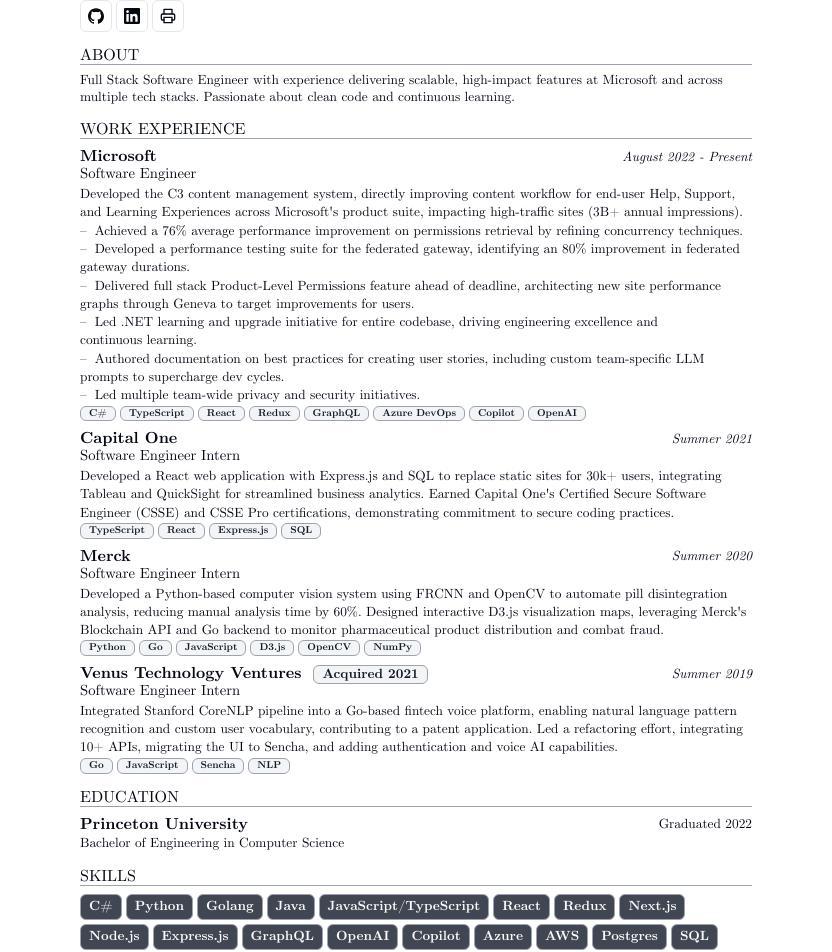
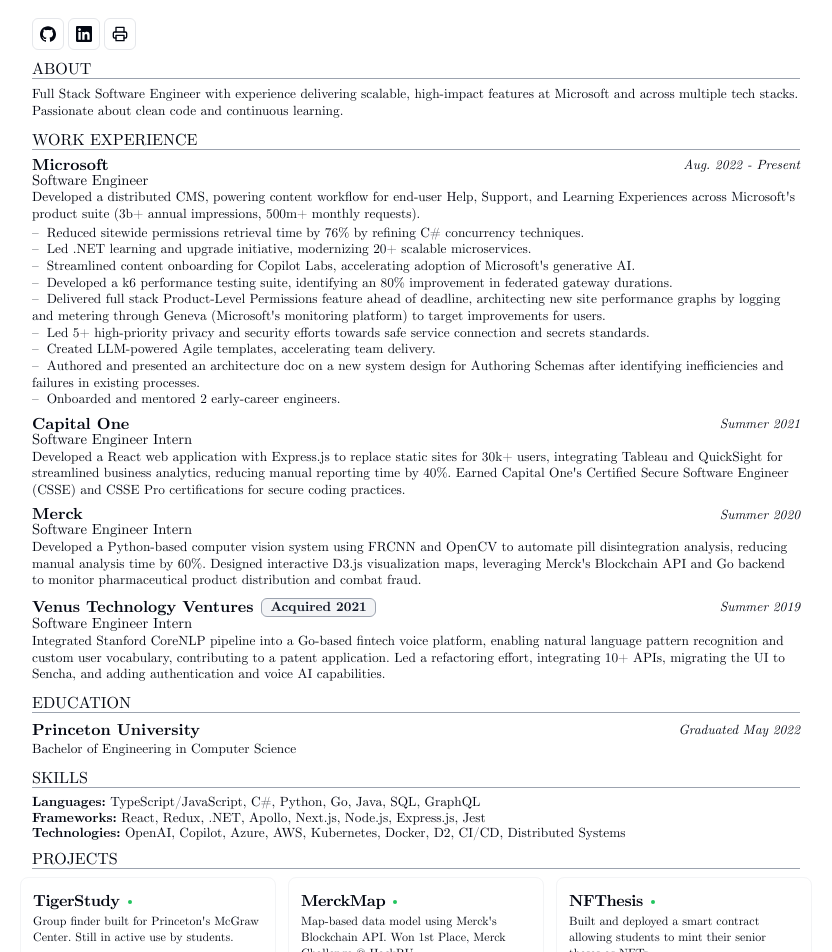
Before and after one commit to kasey-mcfadden/cv, a Next.js app: page / in a window 1280 px wide. Shown: the part 116-1068 px from the top of the page, without its empty margins (224-1056 px from the left). Built offline with nearby package versions, Linux system fonts and the light colour scheme.

Commit message:
Updated resume

```diff
--- a/src/app/globals.css
+++ b/src/app/globals.css
@@ -111,7 +111,7 @@
 /* Hide browser print header/footer */
 @media print {
   @page {
-    margin: 0.2in;
+    margin: 0.7in;
   }
   .container, main, body {
     padding: 0 !important;
--- a/src/app/page.tsx
+++ b/src/app/page.tsx
@@ -9,50 +9,67 @@
 import { Section } from "../components/ui/section";
 import { RESUME_DATA } from "../data/resume-data";
 import { WorkCard } from "@/components/work-card";
+import { MinimalProjectCard } from "@/components/minimal-project-card";
 
 export const metadata: Metadata = {
   title: `${RESUME_DATA.name.replace(/ /g, "_")}_CV`,
   description: RESUME_DATA.title,
 };
 
+const linkedIn = RESUME_DATA.contact.social.find(
+  (social) => social.name === "LinkedIn"
+);
+
 export default function Page() {
   return (
     <main className="container relative mx-auto scroll-my-12 overflow-auto md:p-12">
-      <section className="mx-auto w-full max-w-2xl space-y-4 bg-white">
+      <section className="mx-auto w-full max-w-3xl space-y-3 bg-white">
         <div className="flex items-start justify-between md:flex-row">
           <div className="flex-1">
+
             <h1 className="text-[14pt] font-bold leading-tight">{RESUME_DATA.name}</h1>
-            <div className="flex items-center justify-between w-full">
-              <p className="text-pretty text-[11pt] leading-tight">
+
+            <div className="flex items-center justify-between w-full text-pretty text-[11pt] leading-tight">
+              <p>
                 {RESUME_DATA.title}
               </p>
               <a
-                  className="text-pretty text-[11pt] hover:underline whitespace-nowrap leading-tight"
+                  className="hover:underline whitespace-nowrap"
                   href={RESUME_DATA.personalWebsiteUrl}
               >
                 {RESUME_DATA.personalWebsiteUrl?.replace("https://", "").replace("www.", "")}
               </a>
             </div>
-            <div className="flex items-center justify-between w-full">
-              <p className="max-w-md items-center text-pretty text-[11pt] leading-tight">
+
+            <div className="flex items-center justify-between w-full text-pretty text-[11pt] leading-tight">
               <a
-                    className="inline-flex gap-x-2 align-baseline leading-none hover:underline"
+                className="hover:underline"
                 href={RESUME_DATA.locationLink}
                 target="_blank"
               >
                 {RESUME_DATA.location}
               </a>
-              </p>
               {RESUME_DATA.contact.email ? (
-                <p className="max-w-md items-center text-pretty text-[11pt] leading-tight">
                 <a
-                  className="inline-flex gap-x-2 align-baseline leading-none hover:underline"
+                  className="inline-flex gap-x-2 align-baseline hover:underline"
                   href={`mailto:${RESUME_DATA.contact.email}`}>
                     <span>{RESUME_DATA.contact.email}</span>
                 </a>
-                </p>
               ) : null}
             </div>
+
+            <div className="invisible print:visible flex items-center justify-end w-full text-pretty text-[11pt] leading-tight">
+              {linkedIn && (
+                <a
+                  className="hover:underline whitespace-nowrap"
+                  href={linkedIn.url}
+                  target="_blank"
+                >
+                  {linkedIn.url.replace("https://", "").replace("www.", "")}
+                </a>
+              )}
+            </div>
+
             <div className="flex mt-1 gap-x-1 pt-1 text-[12pt] print:hidden">
               {RESUME_DATA.contact.email ? (
                 <Button
@@ -78,6 +95,7 @@
                   </a>
                 </Button>
               ) : null}
+
               {RESUME_DATA.contact.social.map((social) => (
                 <Button
                   key={social.name}
@@ -96,7 +114,7 @@
           </div>
         </div>
 
-        <Section>
+        <Section className="print:hidden">
         {RESUME_DATA.about && RESUME_DATA.about.trim() !== "" && (
           <>
             <h2 className="text-[12pt] border-b border-gray-400 leading-none">ABOUT</h2>
@@ -139,7 +157,7 @@
                     <h3 className="font-semibold leading-none">
                       {education.school}
                     </h3>
-                    <div className="text-[10pt] tabular-nums ">
+                    <div className="text-[10pt] tabular-nums italic">
                       {education.start && education.end ? (
                         `${education.start} - ${education.end}`
                       ) : (
@@ -157,25 +175,35 @@
 
         <Section>
           <h2 className="text-[12pt] border-b border-gray-400 leading-none">SKILLS</h2>
-          <div className="flex flex-wrap gap-1">
-            {RESUME_DATA.skills.map((skill) => {
-              return <Badge
-                variant="default"
-                className="text-[10pt] border-gray-400"
-                key={skill}
-              >
-                {skill}
-              </Badge>;
-            })}
+          <div className="text-[10pt] leading-none space-y-0.5">
+            {Object.entries(RESUME_DATA.skills).map(([category, items]) => (
+              <div key={category}>
+                <span className="font-semibold capitalize">{category}:</span>{" "}
+                <span>{items.join(", ")}</span>
+              </div>
+            ))}
           </div>
         </Section>
 
         <Section className="scroll-mb-16">
           <h2 className="text-[12pt] border-b border-gray-400 leading-none">PROJECTS</h2>
-          <div className="-mx-3 grid grid-cols-1 gap-3 print:grid-cols-3 print:gap-2 md:grid-cols-2 lg:grid-cols-3">
+          <div className="print:hidden -mx-3 grid grid-cols-1 gap-3 print:grid-cols-3 print:gap-2 md:grid-cols-2 lg:grid-cols-3">
             {RESUME_DATA.projects.map((project) => {
               return (
                 <ProjectCard
+                  key={project.title}
+                  title={project.title}
+                  description={project.description}
+                  tags={project.techStack}
+                  link={"link" in project ? project.link.href : undefined}
+                />
+              );
+            })}
+          </div>
+          <div className="invisible print:visible mb-0.5">
+            {RESUME_DATA.projects.map((project) => {
+              return (
+                <MinimalProjectCard
                   key={project.title}
                   title={project.title}
                   description={project.description}
--- /dev/null
+++ b/src/components/minimal-project-card.tsx
@@ -0,0 +1,43 @@
+import {
+  Card,
+  CardHeader,
+  CardContent,
+  CardDescription,
+  CardTitle,
+} from "./ui/card";
+import { Badge } from "./ui/badge";
+
+interface Props {
+  title: string;
+  description: string;
+  tags: readonly string[];
+  link?: string;
+}
+
+export function MinimalProjectCard({ title, description, tags, link }: Props) {
+  return (
+    <p className="text-[10pt] leading-tight">
+      <span className="font-semibold">
+      {link ? (
+        <a
+          href={link}
+          target="_blank"
+          className="hover:underline"
+        >
+          {title}
+        </a>
+      ) : (
+        title
+      )}
+      </span>
+      {": "}
+      {description}
+      {link && (
+      <span className="hidden underline print:visible">
+        <br></br>
+        {link.replace("https://", "").replace("www.", "")}
+      </span>
+      )}
+    </p>
+  );
+}
--- a/src/components/project-card.tsx
+++ b/src/components/project-card.tsx
@@ -26,7 +26,7 @@
                 className="inline-flex items-center hover:underline"
               >
                 {title}{" "}
-                <span className="h-1 w-1 rounded-full bg-green-500"></span>
+                <span className="ml-2 h-1 w-1 rounded-full bg-green-500"></span>
               </a>
             ) : (
               title
--- a/src/components/work-card.tsx
+++ b/src/components/work-card.tsx
@@ -24,7 +24,7 @@
         <Card>
             <CardHeader>
                 <div className="flex items-center justify-between gap-x-2">
-                <h3 className="inline-flex items-center justify-center gap-x-1 mb-0 text-[12pt] font-semibold leading-tight">
+                <h3 className="inline-flex items-center justify-center text-[12pt] font-semibold leading-none">
                 {link !== "" ? (
                     <a className="hover:underline" href={link}>
                     {company}
@@ -32,7 +32,7 @@
                 ) : (
                     <span>{company}</span>
                 )}
-                    <span className="ml-2 inline-flex gap-x-1 leading-none">
+                    <span className="ml-2 inline-flex leading-none">
                     {badges.map((badge: any) => (
                         <Badge
                         variant="secondary"
@@ -58,19 +58,22 @@
                 {title}
                 </h4>
             </CardHeader>
-            <CardContent className="mt-1">
+            <CardContent className="mt-0.5 leading-tight">
                 {description}
                 {bullets && bullets.length > 0 && (
-                <ul className="mt-0 space-y-0">
+                <ul className="mt-0.5 space-y-0.2">
                     {bullets.map((bullet: string, idx: number) => (
-                    <li key={idx}>
+                    <li
+                        className="leading-tight"
+                        key={idx}
+                    >
                         <span className="mr-2">–</span>
                         {bullet}
                     </li>
                     ))}
                 </ul>
                 )}
-                <div className="mt-0 flex flex-wrap gap-1">
+                <div className="hidden mt-0 flex flex-wrap gap-1">
                 {technologies.map((technology: any) => (
                     <Badge
                     variant="secondary"
--- a/src/data/resume-data.tsx
+++ b/src/data/resume-data.tsx
@@ -39,7 +39,7 @@
       degree: "Bachelor of Engineering in Computer Science",
       departmentalGpa: "3.63",
       start: "",
-      end: "2022",
+      end: "May 2022",
     },
   ],
   work: [
@@ -49,16 +49,19 @@
       badges: [],
       title: "Software Engineer",
       logo: "",
-      start: "August 2022",
+      start: "Aug. 2022",
       end: "",
-      description: "Developed the C3 content management system, directly improving content workflow for end-user Help, Support, and Learning Experiences across Microsoft's product suite, impacting high-traffic sites (3B+ annual impressions).",
+      description: "Developed a distributed CMS, powering content workflow for end-user Help, Support, and Learning Experiences across Microsoft's product suite (3b+ annual impressions, 500m+ monthly requests).",
       bullets: [
-        "Achieved a 76\% average performance improvement on permissions retrieval by refining concurrency techniques.",
-        "Developed a performance testing suite for the federated gateway, identifying an 80\% improvement in federated gateway durations. ",
-        "Delivered full stack Product-Level Permissions feature ahead of deadline, architecting new site performance graphs through Geneva to target improvements for users. ",
-        "Led .NET learning and upgrade initiative for entire codebase, driving engineering excellence and continuous learning. ",
-        "Authored documentation on best practices for creating user stories, including custom team-specific LLM prompts to supercharge dev cycles. ",
-        "Led multiple team-wide privacy and security initiatives."
+        "Reduced sitewide permissions retrieval time by 76\% by refining C# concurrency techniques.",
+        "Led .NET learning and upgrade initiative, modernizing 20+ scalable microservices.",
+        "Streamlined content onboarding for Copilot Labs, accelerating adoption of Microsoft's generative AI.",
+        "Developed a k6 performance testing suite, identifying an 80\% improvement in federated gateway durations.",
+        "Delivered full stack Product-Level Permissions feature ahead of deadline, architecting new site performance graphs by logging and metering through Geneva (Microsoft's monitoring platform) to target improvements for users.",
+        "Led 5+ high-priority privacy and security efforts towards safe service connection and secrets standards.",
+        "Created LLM-powered Agile templates, accelerating team delivery.",
+        "Authored and presented an architecture doc on a new system design for Authoring Schemas after identifying inefficiencies and failures in existing processes.",
+        "Onboarded and mentored 2 early-career engineers.",
       ],
       technologies: ["C#", "TypeScript", "React", "Redux", "GraphQL", "Azure DevOps", "Copilot", "OpenAI"],
     },
@@ -70,7 +73,8 @@
       logo: "",
       start: "",
       end: "Summer 2021",
-      description: "Developed a React web application with Express.js and SQL to replace static sites for 30k+ users, integrating Tableau and QuickSight for streamlined business analytics. Earned Capital One's Certified Secure Software Engineer (CSSE) and CSSE Pro certifications, demonstrating commitment to secure coding practices.",
+      description: "Developed a React web application with Express.js to replace static sites for 30k+ users, integrating Tableau and QuickSight for streamlined business analytics, reducing manual reporting time by 40%. \
+        Earned Capital One's Certified Secure Software Engineer (CSSE) and CSSE Pro certifications for secure coding practices.",
       technologies: ["TypeScript", "React", "Express.js", "SQL"],
     },
     {
@@ -81,7 +85,8 @@
       logo: "",
       start: "",
       end: "Summer 2020",
-      description: "Developed a Python-based computer vision system using FRCNN and OpenCV to automate pill disintegration analysis, reducing manual analysis time by 60%. Designed interactive D3.js visualization maps, leveraging Merck's Blockchain API and Go backend to monitor pharmaceutical product distribution and combat fraud.",
+      description: "Developed a Python-based computer vision system using FRCNN and OpenCV to automate pill disintegration analysis, reducing manual analysis time by 60%. \
+        Designed interactive D3.js visualization maps, leveraging Merck's Blockchain API and Go backend to monitor pharmaceutical product distribution and combat fraud.",
       technologies: ["Python", "Go", "JavaScript", "D3.js", "OpenCV", "NumPy"],
     },
     {
@@ -92,35 +97,22 @@
       logo: "",
       start: "",
       end: "Summer 2019",
-      description: "Integrated Stanford CoreNLP pipeline into a Go-based fintech voice platform, enabling natural language pattern recognition and custom user vocabulary, contributing to a patent application. Led a refactoring effort, integrating 10+ APIs, migrating the UI to Sencha, and adding authentication and voice AI capabilities.",
+      description: "Integrated Stanford CoreNLP pipeline into a Go-based fintech voice platform, enabling natural language pattern recognition and custom user vocabulary, contributing to a patent application. \
+        Led a refactoring effort, integrating 10+ APIs, migrating the UI to Sencha, and adding authentication and voice AI capabilities.",
       technologies: ["Go", "JavaScript", "Sencha", "NLP"],
     },
   ],
-  skills: [
-    "C#",
-    "Python",
-    "Golang",
-    "Java",
-    "JavaScript/TypeScript",
-    "React",
-    "Redux",
-    "Next.js",
-    "Node.js",
-    "Express.js",
-    "GraphQL",
-    "OpenAI",
-    "Copilot",
-    "Azure",
-    "AWS",
-    "Postgres",
-    "SQL",
-    "Kubernetes",
-    "Docker",
-    "Cybersecurity",
-    "CI/CD",
-    "Distributed Systems",
-    "Cloud Computing",
-  ],
+  skills: {
+    languages: [
+      "TypeScript/JavaScript", "C#", "Python", "Go", "Java", "SQL", "GraphQL"
+    ],
+    frameworks: [
+      "React", "Redux", ".NET", "Apollo", "Next.js", "Node.js", "Express.js", "Jest"
+    ],
+    technologies: [
+      "OpenAI", "Copilot", "Azure", "AWS", "Kubernetes", "Docker", "D2", "CI/CD", "Distributed Systems"
+    ]
+  },
   projects: [
     {
       title: "TigerStudy",
@@ -128,7 +120,7 @@
         "Python",
         "JavaScript",
       ],
-      description: "Group finder built for Princeton's McGraw Center for Teaching and Learning. Still in active use by students.",
+      description: "Group finder built for Princeton's McGraw Center. Still in active use by students.",
       logo: "",
       link: {
         label: "tigerapps.org",
@@ -139,7 +131,7 @@
       title: "MerckMap",
       techStack: ["Hackathon", "Lead Developer", "Python", "Go", "JavaScript", "D3.js"],
       description:
-        "Interactive map-based data visualization model that sorts data from Merck's Blockchain API. Won 1st Place, Merck Blockchain API Challenge @ HackRU.",
+        "Map-based data model using Merck's Blockchain API. Won 1st Place, Merck Challenge @ HackRU.",
       logo: "",
       link: {
         label: "kasey-mcfadden.github.io/hack_ru",
@@ -172,7 +164,7 @@
       title: "Edgeways",
       techStack: ["Python", "JavaScript"],
       description:
-        "Twitter-like platform incorporating periodic foreign language quizzes within your feed, tailored to the tweets you encounter.",
+        "Twitter-like platform incorporating tailored foreign language quizzes within your feed.",
       logo: "",
     },
   ],
```
Lines whose indentation alone changed are shown as unchanged.
